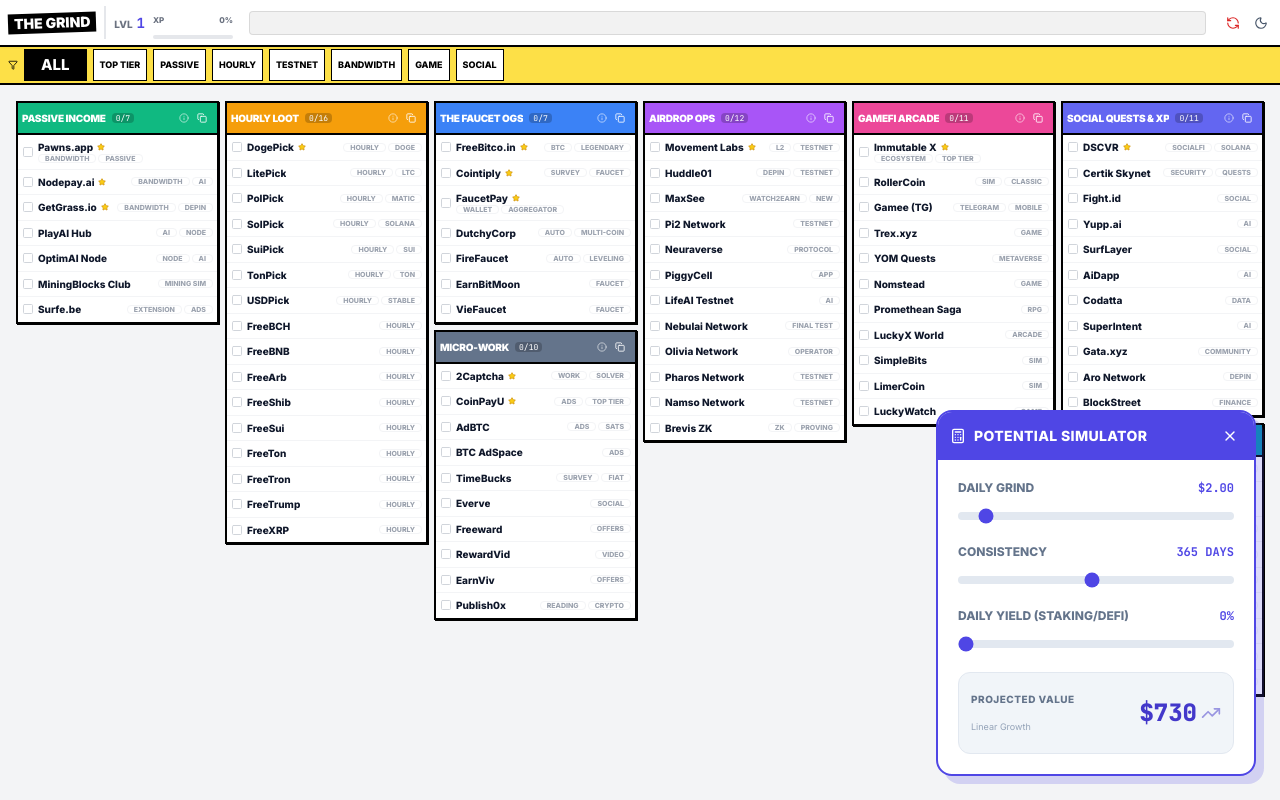
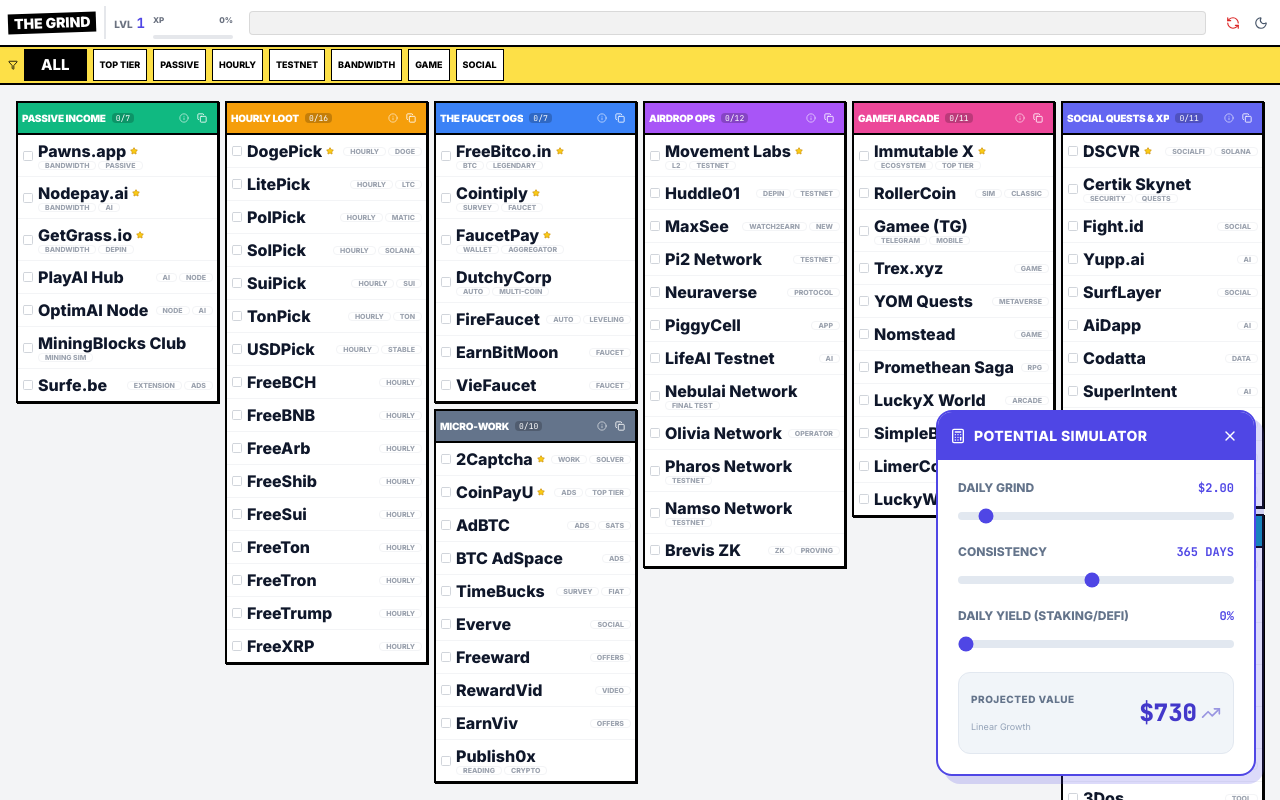
Before and after one commit to source347/compact-linkbox-generated-by-ai-studio, a React (Vite) app: page / in a window 1280 px wide. Built offline with nearby package versions, Linux system fonts and the light colour scheme.

Commit message:
Update LinkCard.tsx

```diff
--- a/components/LinkCard.tsx
+++ b/components/LinkCard.tsx
@@ -84,7 +84,7 @@ const LinkCard: React.FC<LinkCardProps> = ({ category, links, completedIds, onTo
               >
                 <div className="flex flex-wrap items-center justify-between gap-x-1 gap-y-0">
                   <div className="flex items-center gap-1 min-w-0 max-w-full">
-                    <span className={`text-[10px] font-bold truncate leading-tight ${isDone ? 'line-through decoration-gray-400' : 'text-slate-900 dark:text-gray-200'}`}>
+                    <span className={`text-base font-bold truncate leading-tight ${isDone ? 'line-through decoration-gray-400' : 'text-slate-900 dark:text-gray-200'}`}>
                       {link.title}
                     </span>
                     {link.recommended && !isDone && (
```
